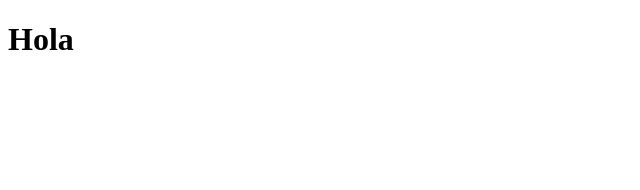
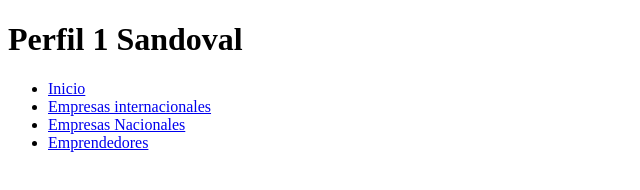
Before and after one commit to Sandoval0315/perfil1sandoval, a plain HTML site: page index.html in a window 1280 px wide. Shown: the whole page, without its empty margins (0-640 px from the left). Drawn offline with Linux system fonts and the light colour scheme.

Commit message:
trabaje el header

```diff
--- a/index.html
+++ b/index.html
@@ -3,9 +3,27 @@
 <head>
     <meta charset="UTF-8">
     <meta name="viewport" content="width=device-width, initial-scale=1.0">
-    <title>Document</title>
+    <title>Perfil 1</title>
 </head>
 <body>
-    <h1>Hola</h1>
+    <header>
+        <h1>Perfil 1 Sandoval</h1>
+        <nav>
+            <ul>
+                <li>
+                    <a href="index.html">Inicio</a>
+                </li>
+                <li>
+                    <a href="./pag/5empreasas.html">Empresas internacionales</a>
+                </li>
+                <li>
+                    <a href="./pag/5empresassv.html">Empresas Nacionales</a>
+                </li>
+                <li>
+                    <a href="./pag/10emprendedores.html">Emprendedores</a>
+                </li>
+            </ul>
+        </nav>
+    </header>
 </body>
 </html>
```
